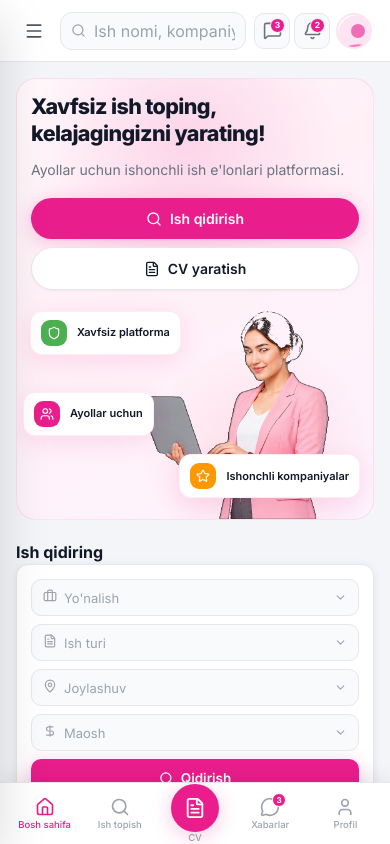
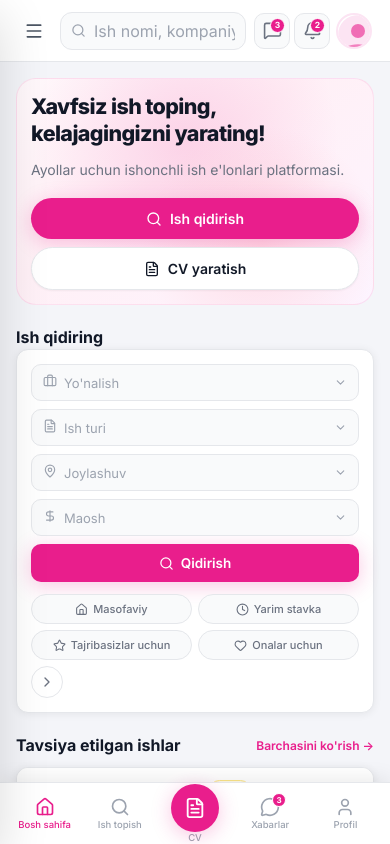
Before and after one commit to Omaddevs/ayolkaryera-webapp, a React (Vite) app: page / in a window 390 px wide. Shown: the top 844 px of the page. Built offline with nearby package versions, Linux system fonts and the light colour scheme.

Commit message:
Fix hero laptop cutout and hide hero image on mobile.
Restore laptop in the transparent hero asset and show only text and CTAs in the mobile hero layout.

Co-authored-by: Cursor <cursoragent@cursor.com>

```diff
--- a/src/pages/Home.jsx
+++ b/src/pages/Home.jsx
@@ -61,7 +61,7 @@ export default function Home() {
 
           <div className={s.heroVisual}>
             <img
-              src="/images/hero-woman.png?v=3"
+              src="/images/hero-woman.png?v=9"
               alt="Professional ayol — karyera platformasi"
               className={s.heroImage}
               width={420}
--- a/src/pages/Home.module.css
+++ b/src/pages/Home.module.css
@@ -480,7 +480,7 @@
 @media (max-width: 767px) {
   .hero {
     width: 100%;
-    padding: var(--card-pad) var(--card-pad) 0;
+    padding: var(--card-pad);
     min-height: auto;
     box-sizing: border-box;
     border-radius: var(--r-xl);
@@ -493,23 +493,13 @@
 
   .heroContent {
     width: 100%;
-    padding-bottom: 16px;
+    padding-bottom: 0;
     max-width: none;
   }
 
   .heroVisual {
-    margin: 0 -8px;
+    display: none;
   }
-
-  .heroImage {
-    max-width: 320px;
-    max-height: 300px;
-    margin: 0 auto;
-  }
-
-  .badgeTop { top: 2%; left: 2%; }
-  .badgeMid { top: 40%; left: 0; }
-  .badgeBottom { bottom: 10%; right: 2%; }
 
   .heroTitle {
     font-size: clamp(20px, 5.5vw, 26px);
```
Also changed, not shown: public/images/hero-woman.png.
